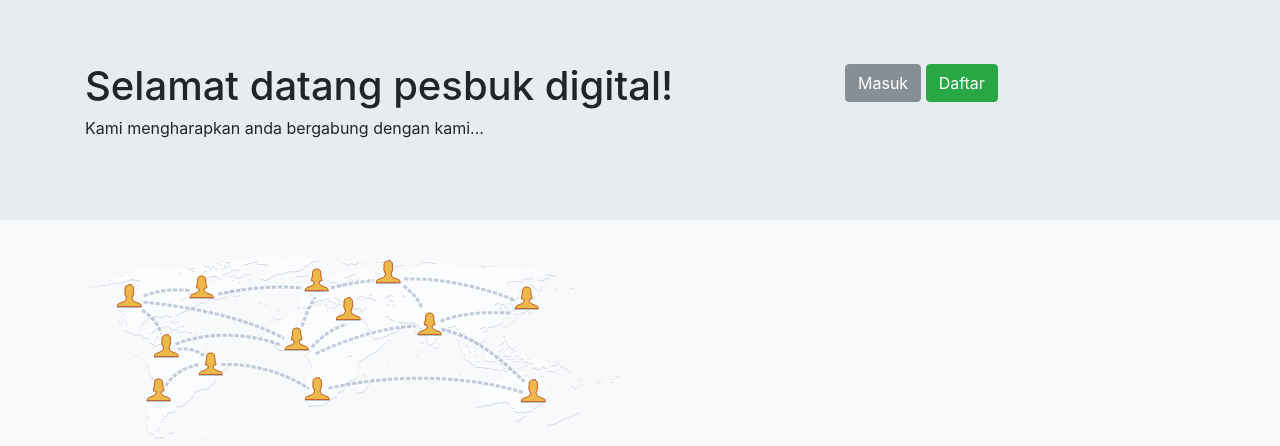
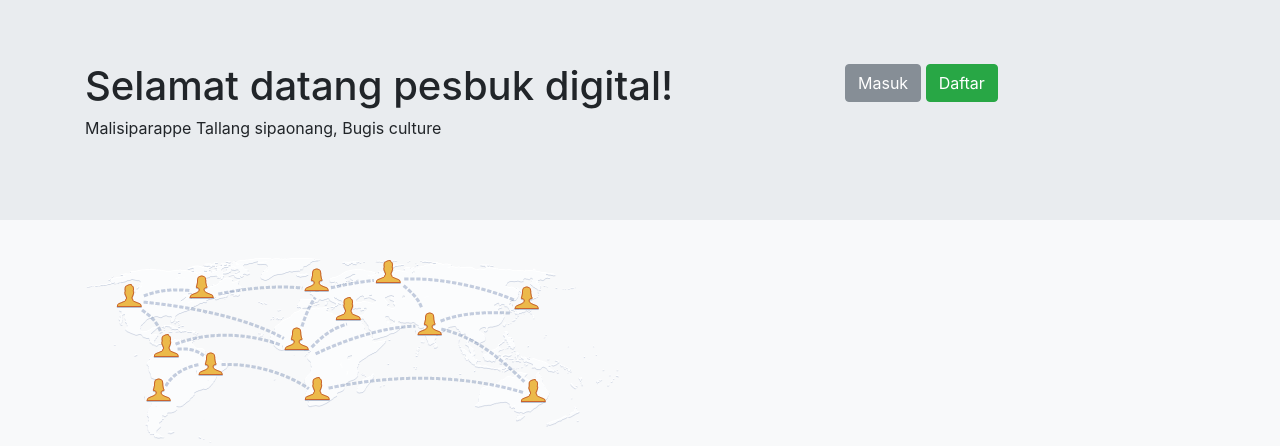
Before and after one commit to farman17/sosmed, a PHP site: page / in a window 1280 px wide. Shown: the top 446 px of the page. Run offline with PHP 8.4, Linux system fonts and the light colour scheme.

Commit message:
edit file index.php dan jumbotron tambah kalimat

```diff
--- a/index.php
+++ b/index.php
@@ -15,7 +15,7 @@
                 <div class="row">
                     <div class="col-md-8">
                         <h1>Selamat datang pesbuk digital!</h1>
-                        <p>Kami mengharapkan anda bergabung dengan kami...</p>
+                        <p>Malisiparappe Tallang sipaonang, Bugis culture</p>
                     </div>
                     <div class="col-md-4">
                         <a href="login.php" class="btn btn-secondary">Masuk</a>
```
